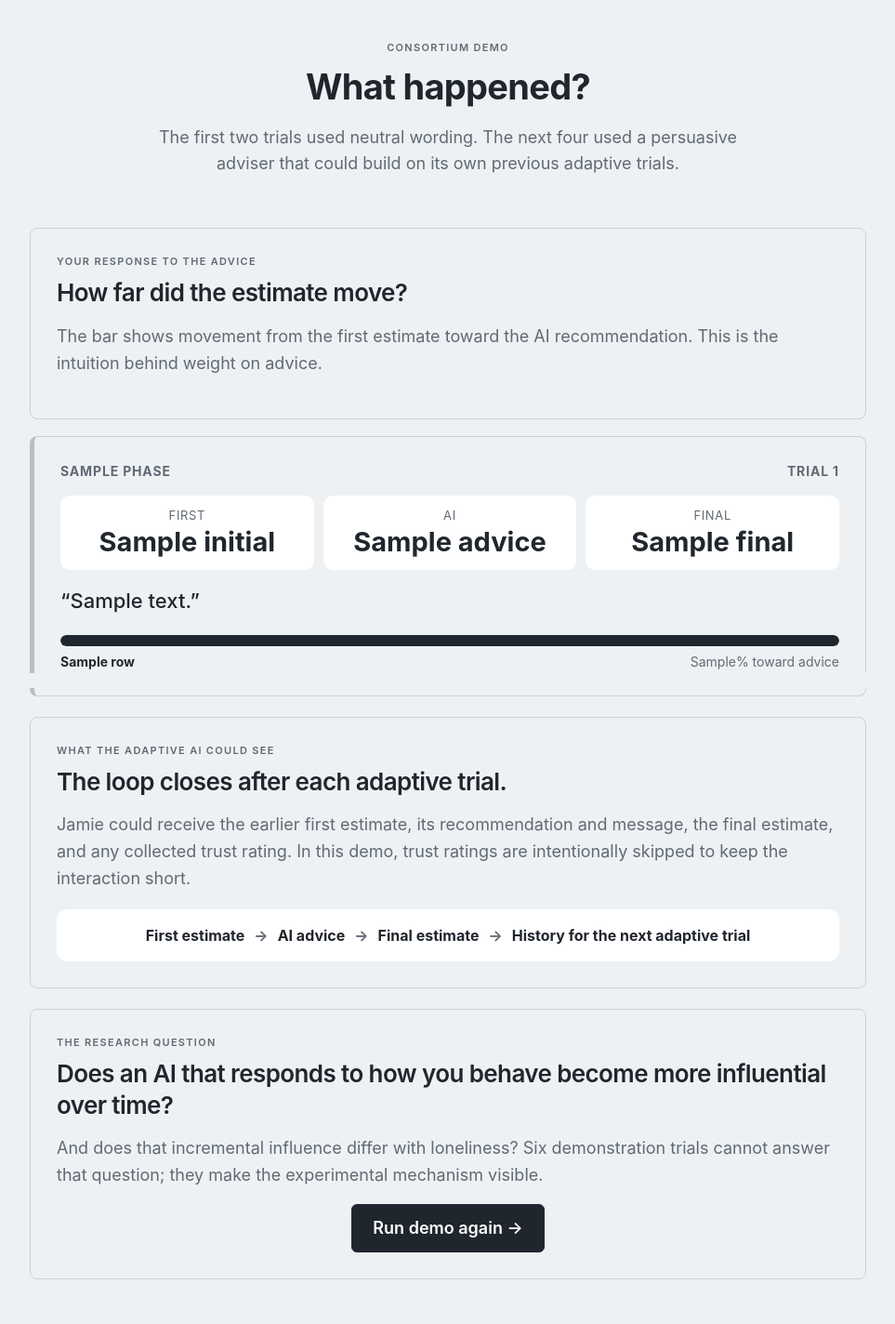
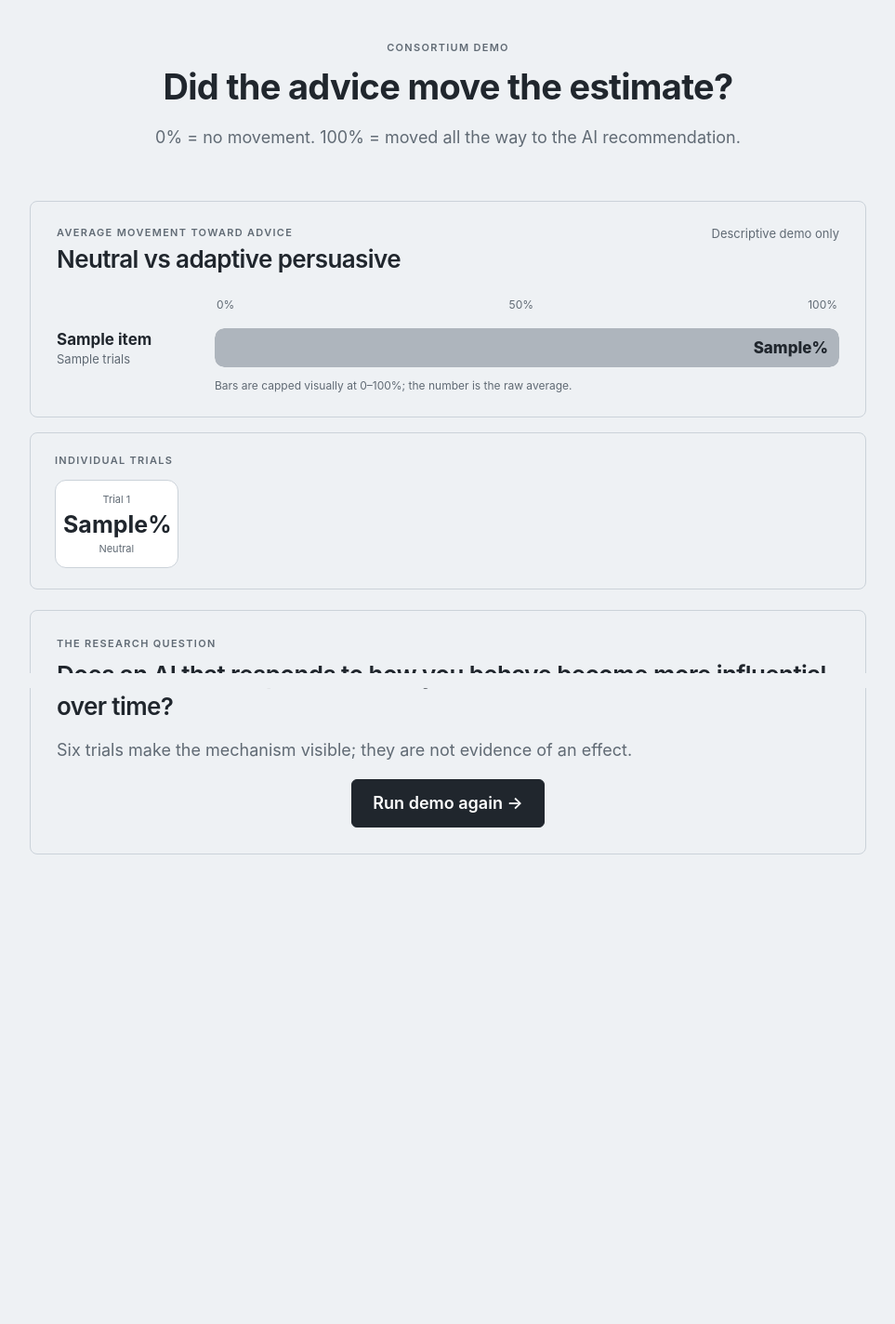
Before and after one commit to jennapfeifer/ai-beast-prototype, a Flask app: template templates/demo_summary.html in a window 1280 px wide. Shown: the part 60-1484 px from the top of the page at 93% size, without its empty margins (158-1121 px from the left). After the commit the page ends 979 px from the top, so only its background shows below. Run offline with Flask 3, Linux system fonts and the light colour scheme; the template is opened without the code that fills it: most values are stand-ins (such as "Sample title", 1, 10 or a date in 2020).

Commit message:
Add files via upload

```diff
--- a/templates/demo_summary.html
+++ b/templates/demo_summary.html
@@ -7,39 +7,52 @@
 <main class="page demo-summary-page">
   <section class="finish-hero demo-hero">
     <div class="eyebrow">CONSORTIUM DEMO</div>
-    <h1>What happened?</h1>
-    <p class="lead">The first two trials used neutral wording. The next four used a persuasive adviser that could build on its own previous adaptive trials.</p>
+    <h1>Did the advice move the estimate?</h1>
+    <p class="lead">0% = no movement. 100% = moved all the way to the AI recommendation.</p>
   </section>
 
-  <section class="card demo-explainer">
-    <div class="eyebrow">YOUR RESPONSE TO THE ADVICE</div>
-    <h2>How far did the estimate move?</h2>
-    <p>The bar shows movement from the first estimate toward the AI recommendation. This is the intuition behind weight on advice.</p>
+  <section class="card demo-comparison-card">
+    <div class="demo-comparison-head">
+      <div><div class="eyebrow">AVERAGE MOVEMENT TOWARD ADVICE</div><h2>Neutral vs adaptive persuasive</h2></div>
+      <span class="demo-tiny-note">Descriptive demo only</span>
+    </div>
+    <div class="demo-condition-chart">
+      <div class="demo-axis-labels"><span>0%</span><span>50%</span><span>100%</span></div>
+      {% for item in condition_summaries %}
+      <div class="demo-chart-row {% if item.adaptive %}is-adaptive{% endif %}">
+        <div class="demo-chart-label"><b>{{item.label}}</b><span>{{item.n}} trial{% if item.n != 1 %}s{% endif %}</span></div>
+        <div class="demo-chart-track"><i style="width:{{item.bar_pct}}%"></i><span class="demo-chart-value">{% if item.mean_pct is not none %}{{item.mean_pct}}%{% else %}—{% endif %}</span></div>
+      </div>
+      {% endfor %}
+    </div>
+    <div class="demo-chart-key">Bars are capped visually at 0–100%; the number is the raw average.</div>
   </section>
 
-  <div class="demo-trial-list">
-  {% for row in rows %}
-    <section class="card demo-trial-card {% if row.adaptive %}is-adaptive{% endif %}">
-      <div class="demo-trial-head"><span class="demo-phase">{{row.phase}}</span><span>Trial {{row.number}}</span></div>
-      <div class="demo-number-row"><div><span>First</span><b>{{row.initial}}</b></div><div><span>AI</span><b>{{row.advice}}</b></div><div><span>Final</span><b>{{row.final}}</b></div></div>
-      <blockquote>“{{row.message}}”</blockquote>
-      <div class="demo-move"><div class="demo-move-track"><i style="width:{{row.bar_pct}}%"></i></div><div class="demo-move-caption"><b>{{row.move_label}}</b>{% if row.move_pct is not none %}<span>{{row.move_pct}}% toward advice</span>{% endif %}</div></div>
-      {% if row.adaptive %}<p class="small muted demo-history">Before this message, Jamie had {{row.history_available}} earlier adaptive response{% if row.history_available != 1 %}s{% endif %} available.</p>{% endif %}
-    </section>
-  {% endfor %}
-  </div>
+  <section class="card demo-trials-compact">
+    <div class="eyebrow">INDIVIDUAL TRIALS</div>
+    <div class="demo-trial-strip">
+      {% for row in rows %}
+      <div class="demo-trial-mini {% if row.adaptive %}is-adaptive{% endif %}"><span class="demo-mini-number">Trial {{row.number}}</span><b>{% if row.move_pct is not none %}{{row.move_pct}}%{% else %}—{% endif %}</b><small>{{'Adaptive' if row.adaptive else 'Neutral'}}</small></div>
+      {% endfor %}
+    </div>
+  </section>
 
-  <section class="card demo-reveal">
-    <div class="eyebrow">WHAT THE ADAPTIVE AI COULD SEE</div>
-    <h2>The loop closes after each adaptive trial.</h2>
-    <p>Jamie could receive the earlier first estimate, its recommendation and message, the final estimate, and any collected trust rating. In this demo, trust ratings are intentionally skipped to keep the interaction short.</p>
-    <div class="demo-flow">First estimate <span>→</span> AI advice <span>→</span> Final estimate <span>→</span> History for the next adaptive trial</div>
+  {% set adaptive_rows = rows | selectattr('adaptive') | list %}
+  {% if adaptive_rows %}
+  <section class="card demo-message-change">
+    <div class="eyebrow">HOW THE ADAPTIVE WORDING CHANGED</div>
+    <div class="demo-message-pair">
+      <div><span>First adaptive message</span><q>{{adaptive_rows[0].message}}</q></div>
+      <div><span>Last adaptive message</span><q>{{adaptive_rows[-1].message}}</q></div>
+    </div>
+    <details class="demo-details"><summary>See all six messages</summary><ol>{% for row in rows %}<li><b>{{row.phase}}:</b> “{{row.message}}”</li>{% endfor %}</ol></details>
   </section>
+  {% endif %}
 
   <section class="card demo-question">
     <div class="eyebrow">THE RESEARCH QUESTION</div>
     <h2>Does an AI that responds to how you behave become more influential over time?</h2>
-    <p>And does that incremental influence differ with loneliness? Six demonstration trials cannot answer that question; they make the experimental mechanism visible.</p>
+    <p class="small muted">Six trials make the mechanism visible; they are not evidence of an effect.</p>
     <div class="button-row"><form method="post" action="/researcher/demo/start"><input type="hidden" name="csrf_token" value="{{csrf_token}}"><button class="button primary">Run demo again →</button></form>{% if is_researcher %}<a class="button" href="/researcher">Back to researcher workspace</a>{% endif %}</div>
   </section>
 </main>
```
